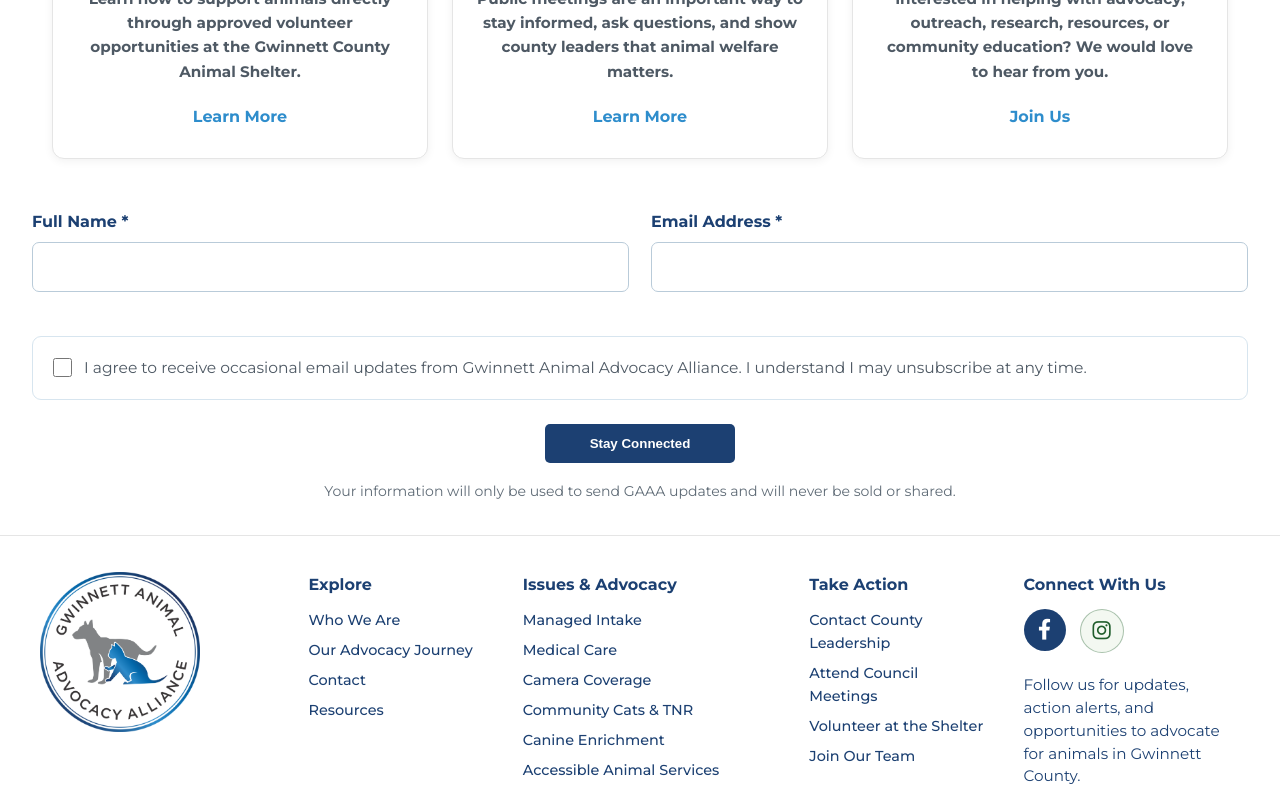
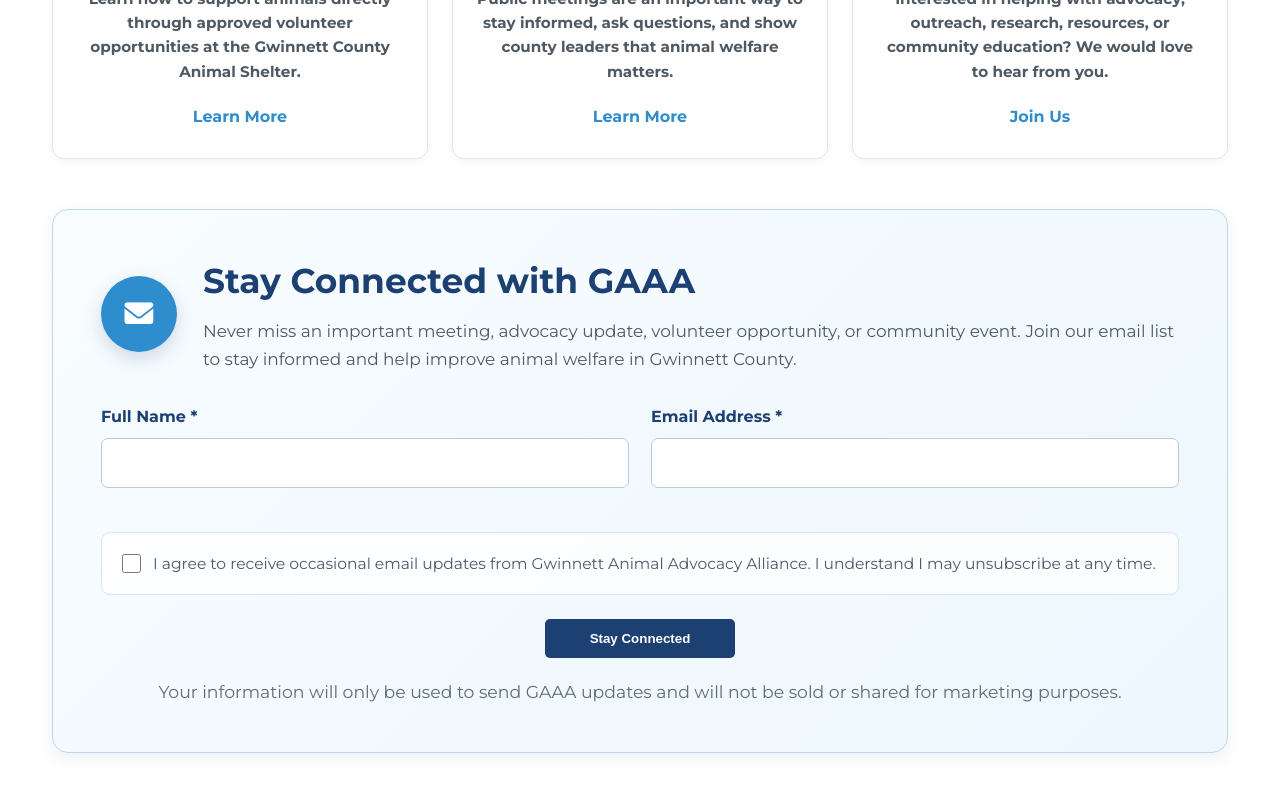
Before and after one commit to whitleybacon/gwinnett-animal-advocacy-alliance, a Jekyll site: the page built from get-involved/index.html, in a window 1280 px wide and 1400 px high, scrolled down 540 px. Shown: the top 793 px of the window. Built offline with Jekyll 4.4.1, drawn with Linux system fonts in a browser that asks for light colours; some of the changed text lies outside the part shown.

Commit message:
Update index.html

```diff
--- a/get-involved/index.html
+++ b/get-involved/index.html
@@ -292,30 +292,51 @@
 
 </section>
 
-
-<!-- Hidden iframe -->
+<!-- HIDDEN GOOGLE FORM SUBMISSION TARGET -->
 
 <iframe
     name="stay_connected_iframe"
     id="stay_connected_iframe"
-    style="display:none;"
-    title="Stay Connected">
+    style="display: none;"
+    title="Stay Connected form submission">
 </iframe>
 
-<script>
-let stayConnectedSubmitted = false;
-</script>
+
+<!-- STAY CONNECTED -->
+
+<section class="home-section stay-connected-section">
+
+    <div class="stay-connected-box" id="stay-connected-wrapper">
+
+        <div class="stay-connected-heading">
+
+            <div class="stay-connected-icon" aria-hidden="true">
+                <i class="fas fa-envelope"></i>
+            </div>
+
+            <div>
+                <h2>Stay Connected with GAAA</h2>
+
+                <p>
+                    Never miss an important meeting, advocacy update, volunteer
+                    opportunity, or community event. Join our email list to
+                    stay informed and help improve animal welfare in Gwinnett
+                    County.
+                </p>
+            </div>
+
+        </div>
+
 
         <form
             class="stay-connected-form"
             action="https://docs.google.com/forms/d/e/1FAIpQLSdRxoFEJOSs-IupXw_srB-iHqF7GZT-Qz9IaVrs8fxtthx09g/formResponse"
             method="POST"
             target="stay_connected_iframe"
-    onsubmit="stayConnectedSubmitted=true;">
+            onsubmit="stayConnectedSubmitted = true;">
 
             <div class="stay-connected-fields">
 
-        <!-- Full Name -->
                 <div class="stay-connected-field">
                     <label for="stay-connected-name">
                         Full Name *
@@ -329,7 +350,7 @@
                         required>
                 </div>
 
-        <!-- Email -->
+
                <div class="stay-connected-field">
                     <label for="stay-connected-email">
                         Email Address *
@@ -345,7 +366,6 @@
 
             </div>
 
-    <!-- Consent -->
 
             <label class="stay-connected-consent">
 
@@ -369,22 +389,61 @@
                 </button>
             </p>
 
+
             <p class="stay-connected-privacy">
                 Your information will only be used to send GAAA updates and
-        will never be sold or shared.
+                will not be sold or shared for marketing purposes.
             </p>
 
         </form>
 
+    </div>
+
+</section>
+
+
+<!-- EVERY ACTION MATTERS -->
+
+<section class="difference-section">
+
+    <div class="difference-content">
+
+        <h2>Every Action Matters</h2>
+
+        <p>
+            Animal welfare advocacy depends on community involvement. Showing
+            up, asking questions, sharing information, and supporting humane
+            solutions all help create meaningful change for animals in
+            Gwinnett County.
+        </p>
+
+        <a href="/get-involved/join-our-team/" class="btn">
+            Join Our Team
+        </a>
+
+    </div>
+
+</section>
+
+
 <script>
-document.getElementById("stay_connected_iframe").addEventListener("load", function () {
+    let stayConnectedSubmitted = false;
 
-    if (!stayConnectedSubmitted) return;
+    const stayConnectedIframe =
+        document.getElementById('stay_connected_iframe');
 
-    document.getElementById("stay-connected-wrapper").innerHTML = `
+    stayConnectedIframe.addEventListener('load', function () {
+        if (!stayConnectedSubmitted) {
+            return;
+        }
+
+        const wrapper =
+            document.getElementById('stay-connected-wrapper');
+
+        wrapper.innerHTML = `
             <div class="stay-connected-success">
 
-            <div class="stay-connected-success-icon">
+                <div class="stay-connected-success-icon" aria-hidden="true">
                     <i class="fas fa-check"></i>
                 </div>
 
```
Also changed, not shown: other parts of get-involved/index.html (+11 -4 lines). Lines whose indentation alone changed are shown as unchanged.
